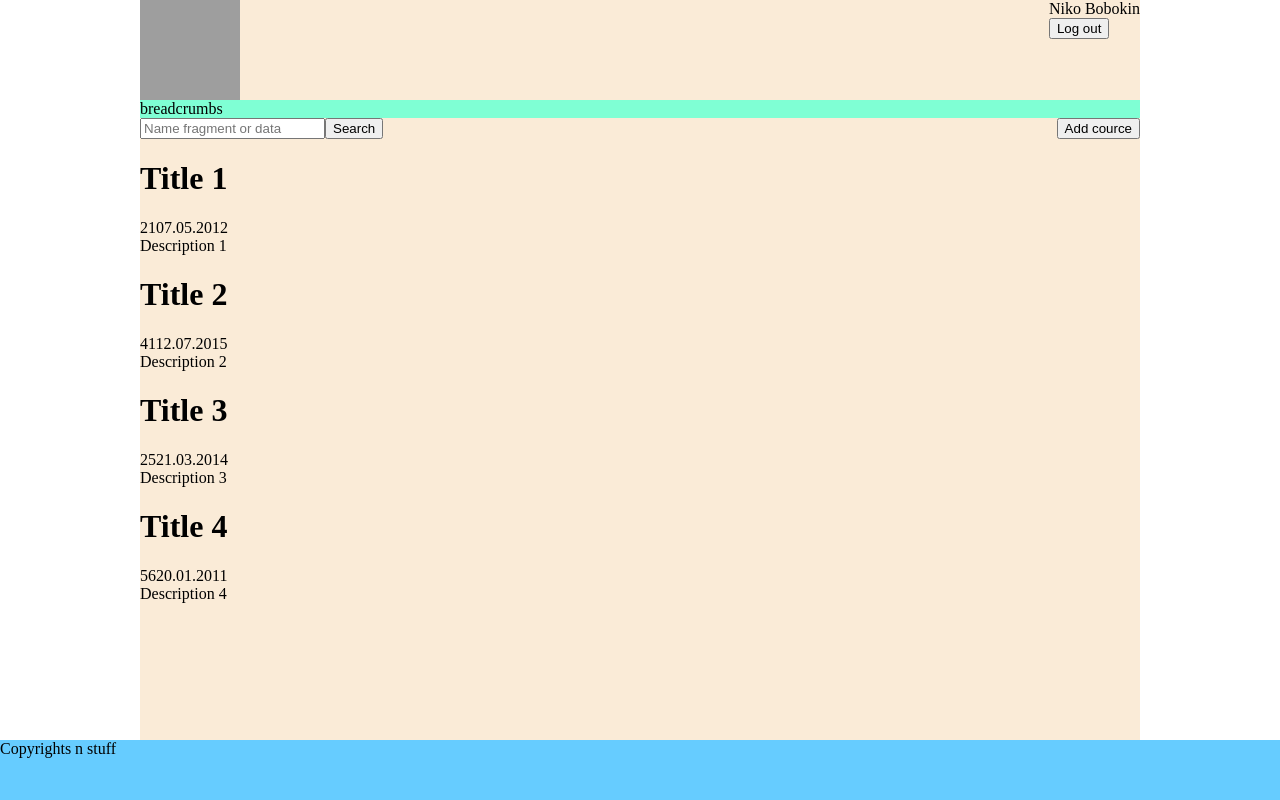
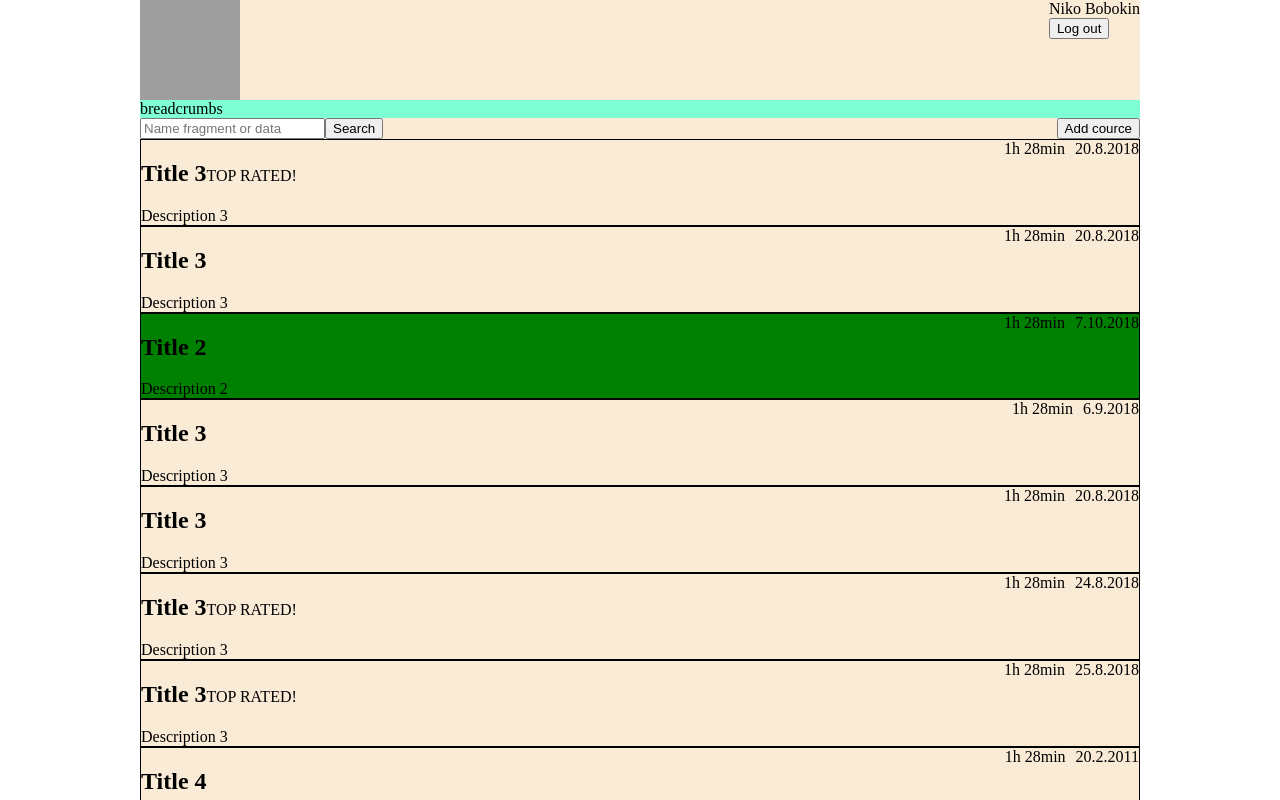
Before and after one commit to IlyaLisitsin/ang-cource, an Angular app: page / in a window 1280 px wide. Shown: the top 800 px of the page. Built offline with nearby package versions, Linux system fonts and the light colour scheme; grey boxes are pictures that could not be loaded.

Commit message:
derectives task

```diff
--- a/src/app/app.module.ts
+++ b/src/app/app.module.ts
@@ -6,6 +6,7 @@ import { HeaderComponent } from './components/header/header.component';
 import { FooterComponent } from './components/footer/footer.component';
 import { BreadcrumbsComponent } from './components/breadcrumbs/breadcrumbs.component';
 import { MainContentComponent } from './components/main-content/main-content.component';
+import { CourceBorderDirective } from './directives/cource-border.directive';
 
 @NgModule({
   declarations: [
@@ -13,7 +14,8 @@ import { MainContentComponent } from './components/main-content/main-content.com
     HeaderComponent,
     FooterComponent,
     BreadcrumbsComponent,
-    MainContentComponent
+    MainContentComponent,
+    CourceBorderDirective
   ],
   imports: [
     BrowserModule
--- a/src/app/components/main-content/main-content.component.html
+++ b/src/app/components/main-content/main-content.component.html
@@ -6,10 +6,23 @@
     </div>
     <button (click)="addCourceClick()">Add cource</button>
   </div>
-  <div *ngFor="let cource of courceCollection">
-    <h1>{{cource.title}}</h1>
-    <span>{{cource.duration}}</span>
-    <span>{{cource.creation}}</span>
-    <div>{{cource.description}}</div>
+  <div *ngIf="courceCollection.length">
+    <div
+      class="cource"
+      *ngFor="let cource of courceCollection"
+      appCourceBorder [creationDate]="cource.creation"
+    >
+      <h2>{{cource.title}}</h2>
+      <span *ngIf="cource.topRated">TOP RATED!</span>
+      <div class="cource-info">
+        <span class="cource-duration">{{cource.duration}}</span>
+        <span class="cource-creation">{{dateString(cource.creation)}}</span>
+      </div>
+      <div>{{cource.description}}</div>
+    </div>
   </div>
-</div>
+  <div *ngIf="!courceCollection.length">
+    <h2>No data. Feel free to add new cource</h2>
+  </div>
+
+  </div>
--- a/src/app/components/main-content/main-content.component.scss
+++ b/src/app/components/main-content/main-content.component.scss
@@ -3,4 +3,23 @@
     display: flex;
     justify-content: space-between;
   }
+
+  .cource {
+    position: relative;
+    border: 1px solid;
+  }
+
+  .cource-info {
+    position: absolute;
+    top: 0;
+    right: 0;
+  }
+
+  .cource-duration {
+    padding-right: 10px;
+  }
+
+  h2 {
+    display: inline-block;
+  }
 }
--- a/src/app/components/main-content/main-content.component.ts
+++ b/src/app/components/main-content/main-content.component.ts
@@ -3,16 +3,22 @@ import { Component, OnInit } from '@angular/core';
 interface Cource {
   id: number
   title: string
-  creation: string
-  duration: number
+  creation: any
+  duration: string
   description: string
+  topRated?: boolean
 }
 
 const courceCollection = [
-  { id: 23, title: 'Title 1', creation: '07.05.2012', duration: 21, description: 'Description 1' },
-  { id: 23, title: 'Title 2', creation: '12.07.2015', duration: 41, description: 'Description 2' },
-  { id: 23, title: 'Title 3', creation: '21.03.2014', duration: 25, description: 'Description 3' },
-  { id: 23, title: 'Title 4', creation: '20.01.2011', duration: 56, description: 'Description 4' },
+  { id: 23, title: 'Title 3', creation: new Date(2018, 7,20), duration: '1h 28min', description: 'Description 3', topRated: true },
+  { id: 23, title: 'Title 3', creation: new Date(2018, 7,20), duration: '1h 28min', description: 'Description 3' },
+  { id: 23, title: 'Title 2', creation: new Date(2018, 9,7), duration: '1h 28min', description: 'Description 2' },
+  { id: 23, title: 'Title 3', creation: new Date(2018, 8,6), duration: '1h 28min', description: 'Description 3' },
+  { id: 23, title: 'Title 3', creation: new Date(2018, 7,20), duration: '1h 28min', description: 'Description 3' },
+  { id: 23, title: 'Title 3', creation: new Date(2018, 7,24), duration: '1h 28min', description: 'Description 3', topRated: true },
+  { id: 23, title: 'Title 3', creation: new Date(2018, 7,25), duration: '1h 28min', description: 'Description 3', topRated: true },
+  { id: 23, title: 'Title 4', creation: new Date(2011, 1,20), duration: '1h 28min', description: 'Description 4' },
+  { id: 23, title: 'Title 1', creation: new Date(2018, 8,15), duration: '1h 28min', description: 'Description 1' },
 ]
 
 @Component({
@@ -31,6 +37,8 @@ export class MainContentComponent implements OnInit {
   ngOnInit() {
   }
 
+  dateString = date => `${date.getDate()}.${date.getMonth() + 1}.${date.getFullYear()}`
+
   searchClick = () => console.log('Search clicked')
 
   addCourceClick = () => console.log('Add cource clicked')
--- /dev/null
+++ b/src/app/directives/cource-border.directive.ts
@@ -0,0 +1,27 @@
+import {Directive, ElementRef, Input, OnInit} from '@angular/core';
+
+const oneDay = 24 * 60 * 60 * 1000
+
+@Directive({
+  selector: '[appCourceBorder]'
+})
+
+export class CourceBorderDirective implements OnInit {
+  @Input() creationDate: any
+  currentDate: any = new Date()
+
+  constructor(private el: ElementRef) {}
+
+  ngOnInit() {
+    if (this.creationDate < this.currentDate
+      &&  this.countDays(this.creationDate, this.currentDate) <= 15) {
+      this.el.nativeElement.style.backgroundColor = 'green'
+    } else if (this.creationDate.getTime() > this.currentDate.getTime()) {
+      this.el.nativeElement.style.backgroundColor = 'blue'
+    }
+  }
+
+  private countDays(firstDate, secondDate) {
+    return Math.round(Math.abs((firstDate.getTime() - secondDate.getTime())/(oneDay)))
+  }
+}
--- a/src/styles.css
+++ b/src/styles.css
@@ -4,3 +4,8 @@ body {
   padding: 0;
   height: 100%;
 }
+
+/*h1, h2, h3, h4, h5, p {*/
+  /*margin: 0;*/
+  /*padding: 0;*/
+/*}*/
```
Also changed, not shown: 1 other file (tests, documents, lock files or other folders).
